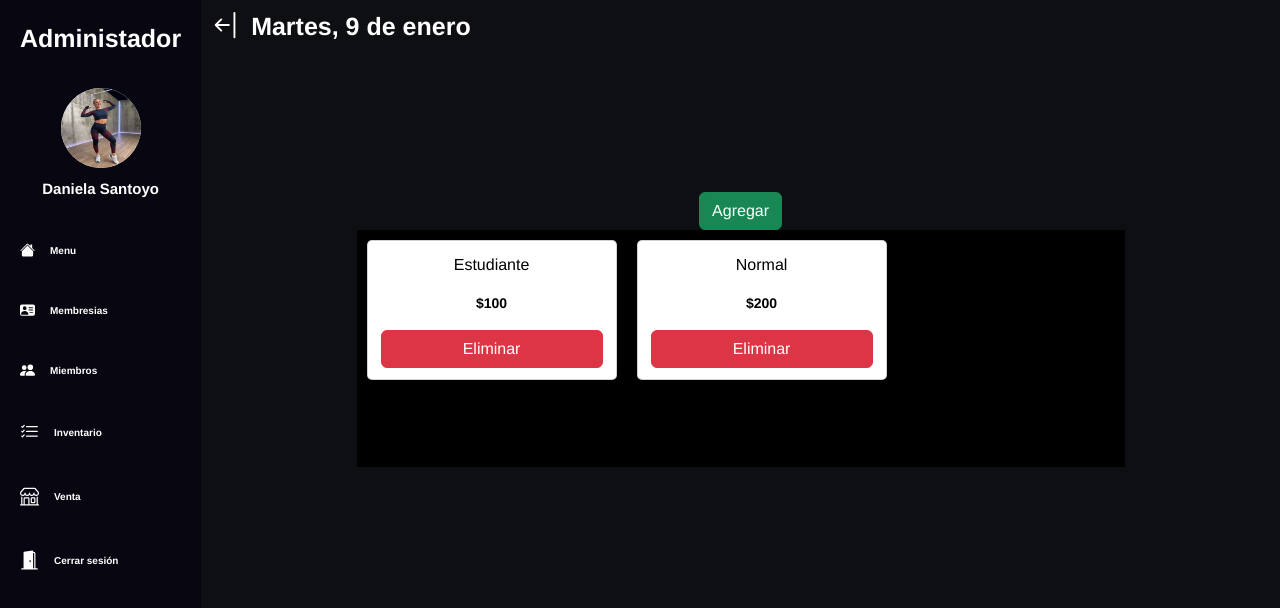
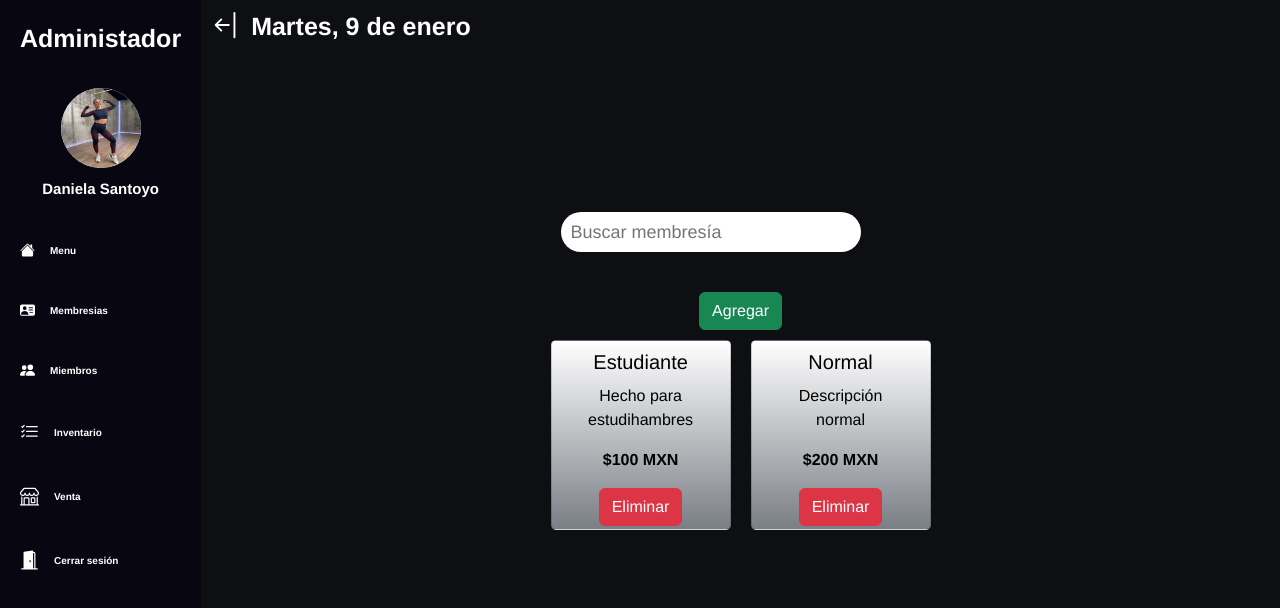
Before and after one commit to CristoferPadilla/flowfitvue, a Vue app: page /membership in a window 1280 px wide. Shown: the top 608 px of the page. Built offline with nearby package versions, Linux system fonts and the light colour scheme.

Commit message:
MEMBRESIAS MAS BONITAS CREO
OK

```diff
--- a/src/components/membershipCard.vue
+++ b/src/components/membershipCard.vue
@@ -1,18 +1,20 @@
 <template>
   <div>
-    <button @click="showForm" class="btn btn-success">Agregar</button>
+    <div class="search-bar">
+      <input v-model="searchTerm" placeholder="Buscar membresía" />
+    </div>
 
-    <div class="container-card" style="background-color: #000000; padding-bottom: 10%;">
-      <div v-for="(item, index) in items" :key="index" class="card">
-        <div class="card-label" style="color: black;">
-          <p>{{ item.title }}</p>
+    <button @click="showForm" class="btn btn-success" style="margin-top: 20px;">Agregar</button>
+
+    <div class="container-card">
+      <div v-for="(item, index) in filteredItems" :key="index" class="card">
+        <div class="card-body">
+          <h5 style="color: #000000" class="card-title">{{ item.title }}</h5>
+          <p style="color: #000000" class="card-text">{{ item.description }}</p>
+          <p style="color: #000000" class="card-number">{{ item.price }}</p>
+          <button @click="removeItem(index)" class="btn btn-danger">Eliminar</button>
         </div>
-        <div class="card-number" style="color: black;">
-          <p>{{ item.price }}</p>
-        </div>
-        <button @click="removeItem(index)" class="btn btn-danger">Eliminar</button>
       </div>
-
     </div>
 
     <!-- Formulario de agregar -->
@@ -29,7 +31,11 @@
         </div>
         <div class="form-group">
           <label for="price">Precio:</label>
-          <input v-model="newItem.price" type="text" class="form-control" required />
+          <div class="input-group">
+            <span class="input-group-text">$</span>
+            <input v-model="newItem.price" type="text" class="form-control" required />
+            <span class="input-group-text">MXN</span>
+          </div>
         </div>
         <button type="submit" class="btn btn-primary">Agregar</button>
         <button @click="hideForm" class="btn btn-secondary">Cancelar</button>
@@ -40,11 +46,12 @@
 
 <script>
 export default {
+  name: "membershipCards",
   data() {
     return {
       items: [
-        { title: 'Estudiante', price: '$100' },
-        { title: 'Normal', price: '$200' },
+        { title: 'Estudiante', description: 'Hecho para estudihambres', price: '$100 MXN' },
+        { title: 'Normal', description: 'Descripción normal', price: '$200 MXN' },
       ],
       showAddForm: false,
       newItem: {
@@ -52,7 +59,15 @@ export default {
         description: '',
         price: '',
       },
+      searchTerm: "",
     };
+  },
+  computed: {
+    filteredItems() {
+      return this.items.filter((item) =>
+        item.title.toLowerCase().includes(this.searchTerm.toLowerCase())
+      );
+    },
   },
   methods: {
     removeItem(index) {
@@ -65,33 +80,40 @@ export default {
       this.showAddForm = false;
     },
     addItem() {
-      this.items.push({ title: this.newItem.title, price: this.newItem.price });
+      const formattedPrice = `$${this.newItem.price} MXN`;
+      this.items.push({
+        title: this.newItem.title,
+        description: this.newItem.description,
+        price: formattedPrice,
+      });
       this.newItem = { title: '', description: '', price: '' };
       this.hideForm();
     },
   },
-
 };
 </script>
-
 <style scoped>
 .container-card {
-  max-height: 60vh;
-  width: 60vw;
-  overflow: scroll;
   display: flex;
-  flex-direction: row;
+  justify-content: space-around;
   flex-wrap: wrap;
 }
 
+.card {
+  width: 180px;
+  height: 190px;
+  margin: 10px;
+  background: linear-gradient(to bottom, #ffffff, #7a7e85);
+}
+
+.card-body {
+  padding: 25px 20px; /* Ajusta el espacio entre el contenido y el borde superior */
+  height: 220px;
+}
 
 .card-number {
-  font-size: 14px;
+  font-size: 16px;
   font-weight: bold;
-}
-
-.card-label {
-  font-size: 16px;
 }
 
 .add-form {
@@ -104,4 +126,35 @@ export default {
   border-radius: 5px;
   text-align: center;
 }
+
+.card-title {
+  text-align: center;
+  margin-bottom: 10px; /* Ajusta el margen inferior del título */
+}
+
+.card-text {
+  text-align: center;
+}
+
+.search-bar {
+  margin-top: 20px;
+  margin-bottom: 20px;
+  width: 300px;
+  height: 40px;
+  background-color: white;
+  border-radius: 20px;
+  display: flex;
+  align-items: center;
+}
+
+.search-bar input {
+  border: none;
+  outline: none;
+  background: none;
+  width: auto;
+  color: black;
+  font-size: 18px;
+  line-height: 40px;
+  padding: 0 10px;
+}
 </style>
```
